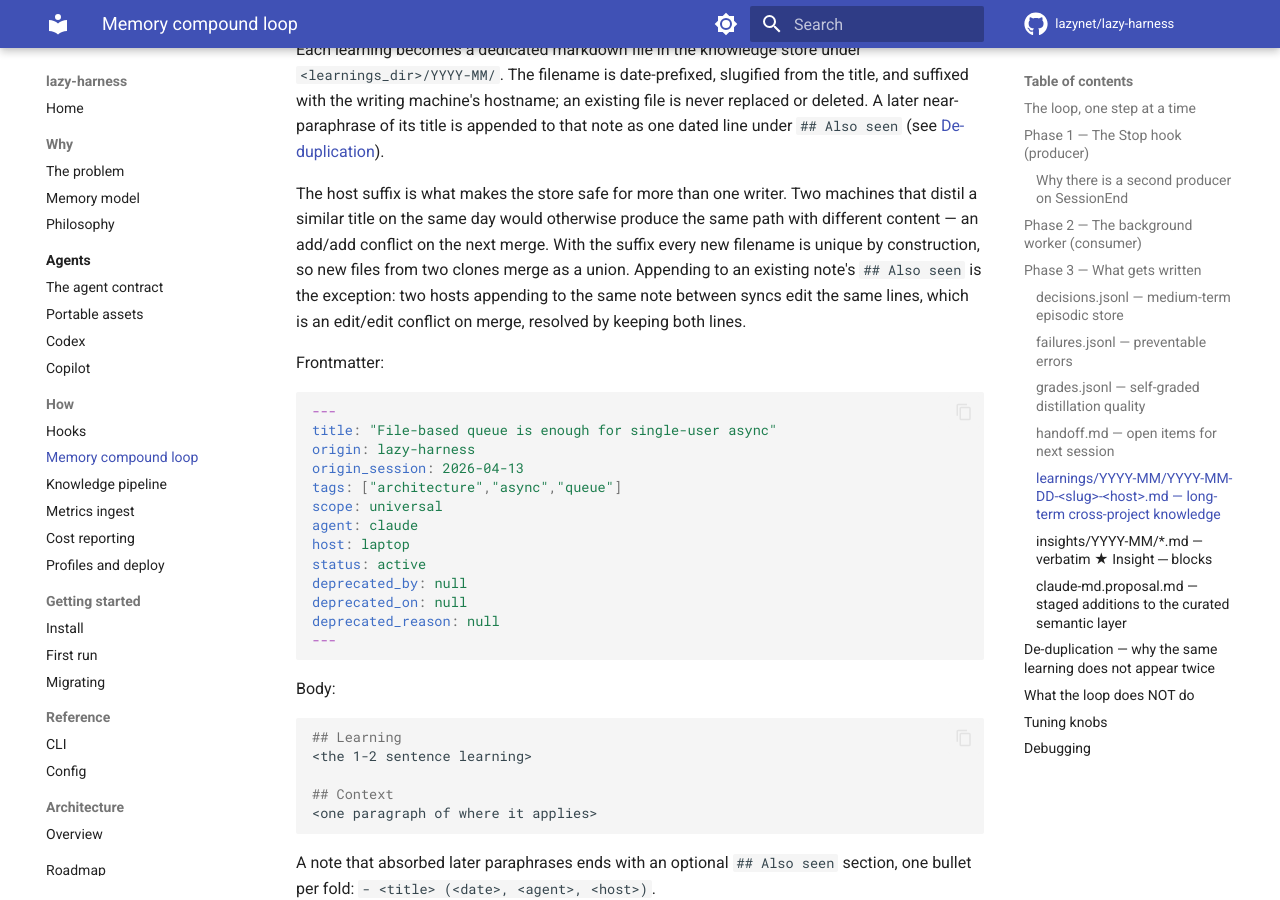
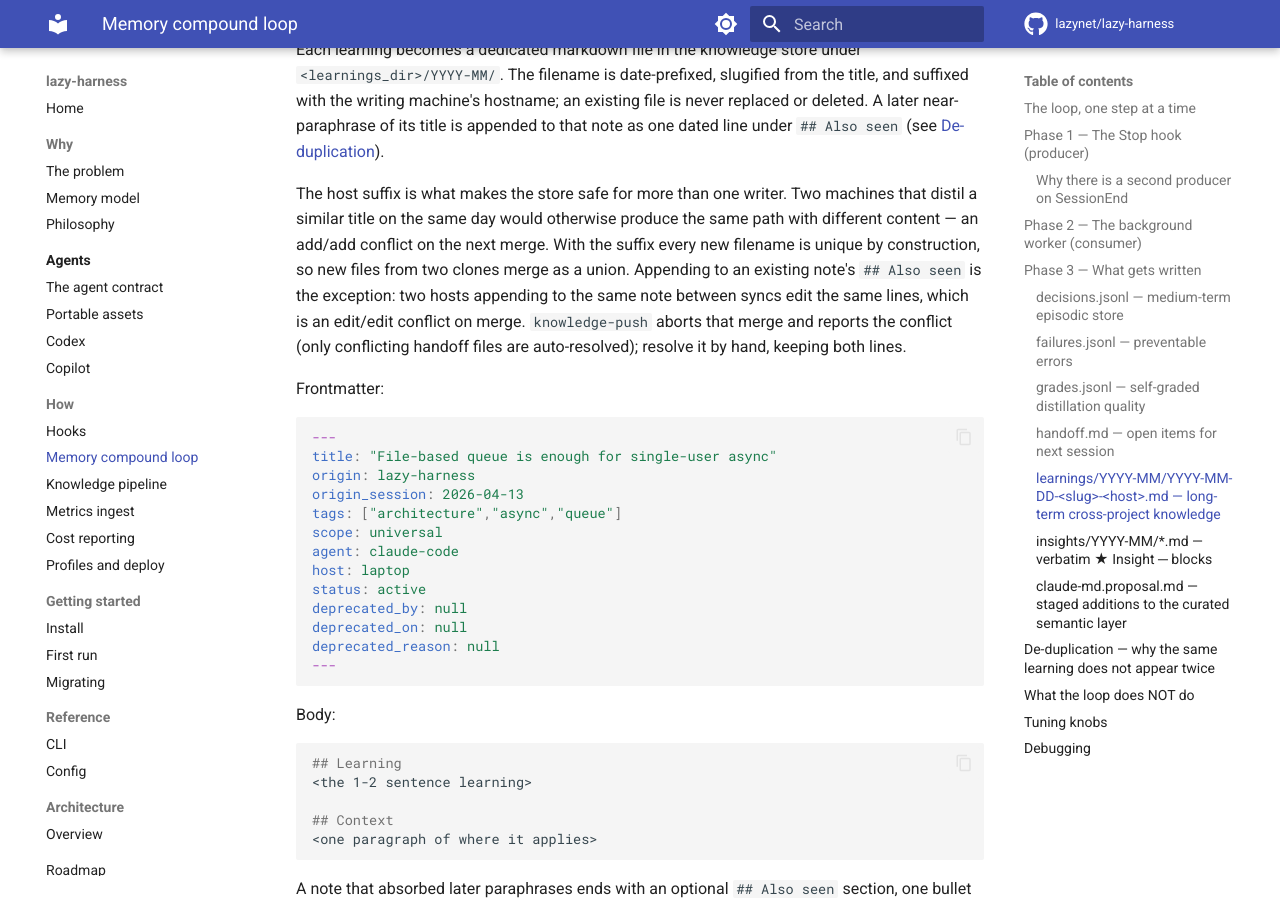
Before and after one commit to lazynet/lazy-harness, an MkDocs documentation site: the page built from docs/how/memory-compound.md, in a window 1280 px wide and 900 px high, scrolled down 7473 px. Built offline with MkDocs 1.6.1 and Material for MkDocs 9.7.7, drawn with Linux system fonts in a browser that asks for light colours; comment, search, counter and statistics services are not loaded.

Commit message:
docs: correct agent label and push conflict wording

```diff
--- a/docs/how/memory-compound.md
+++ b/docs/how/memory-compound.md
@@ -195,7 +195,7 @@ At session start `context-inject` warns that a handoff may be stale when its own
 
 Each learning becomes a dedicated markdown file in the knowledge store under `<learnings_dir>/YYYY-MM/`. The filename is date-prefixed, slugified from the title, and suffixed with the writing machine's hostname; an existing file is never replaced or deleted. A later near-paraphrase of its title is appended to that note as one dated line under `## Also seen` (see [De-duplication](#de-duplication-why-the-same-learning-does-not-appear-twice)).
 
-The host suffix is what makes the store safe for more than one writer. Two machines that distil a similar title on the same day would otherwise produce the same path with different content — an add/add conflict on the next merge. With the suffix every new filename is unique by construction, so new files from two clones merge as a union. Appending to an existing note's `## Also seen` is the exception: two hosts appending to the same note between syncs edit the same lines, which is an edit/edit conflict on merge, resolved by keeping both lines.
+The host suffix is what makes the store safe for more than one writer. Two machines that distil a similar title on the same day would otherwise produce the same path with different content — an add/add conflict on the next merge. With the suffix every new filename is unique by construction, so new files from two clones merge as a union. Appending to an existing note's `## Also seen` is the exception: two hosts appending to the same note between syncs edit the same lines, which is an edit/edit conflict on merge. `knowledge-push` aborts that merge and reports the conflict (only conflicting handoff files are auto-resolved); resolve it by hand, keeping both lines.
 
 Frontmatter:
 
@@ -206,7 +206,7 @@ origin: lazy-harness
 origin_session: 2026-04-13
 tags: ["architecture","async","queue"]
 scope: universal
-agent: claude
+agent: claude-code
 host: laptop
 status: active
 deprecated_by: null
```
